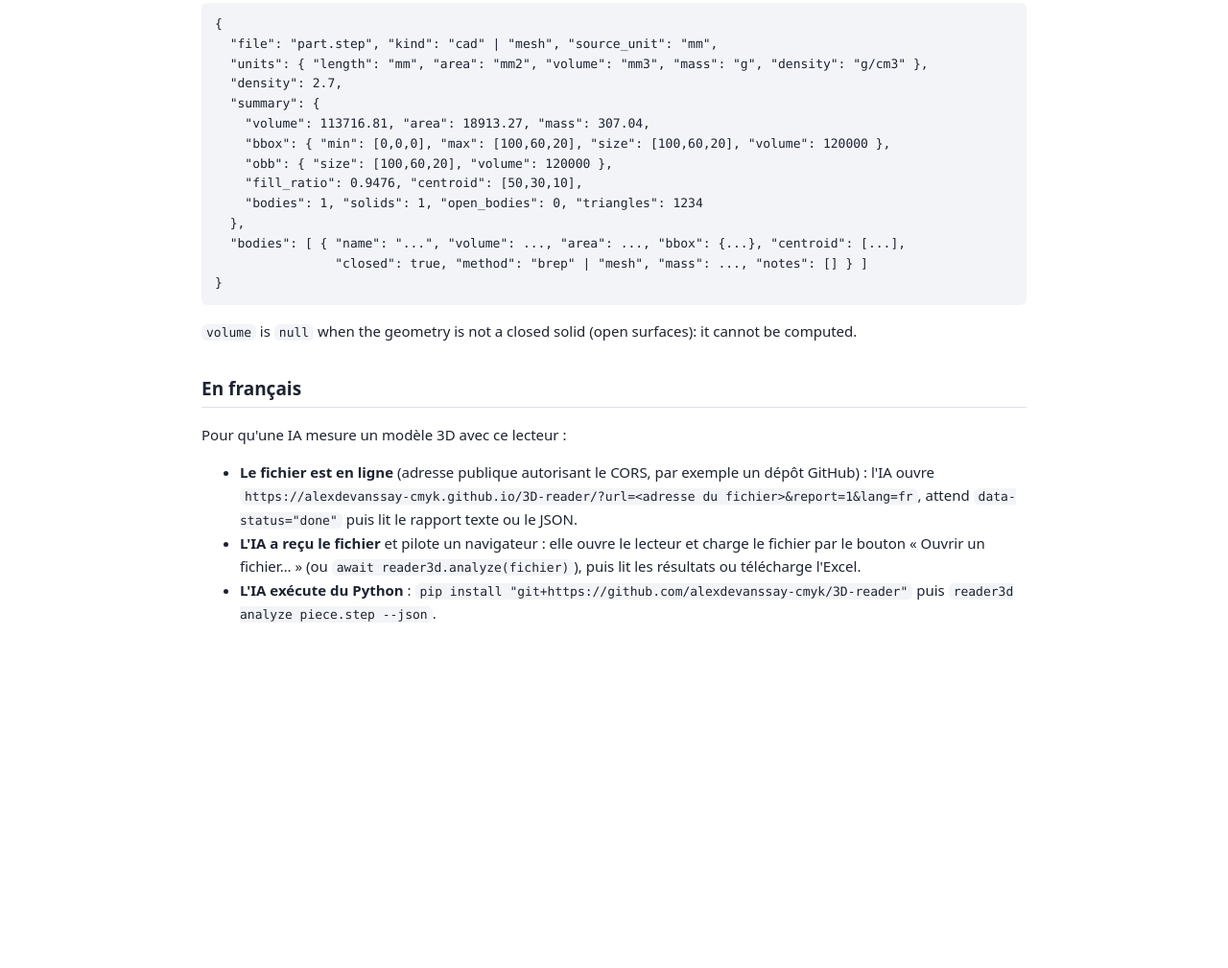
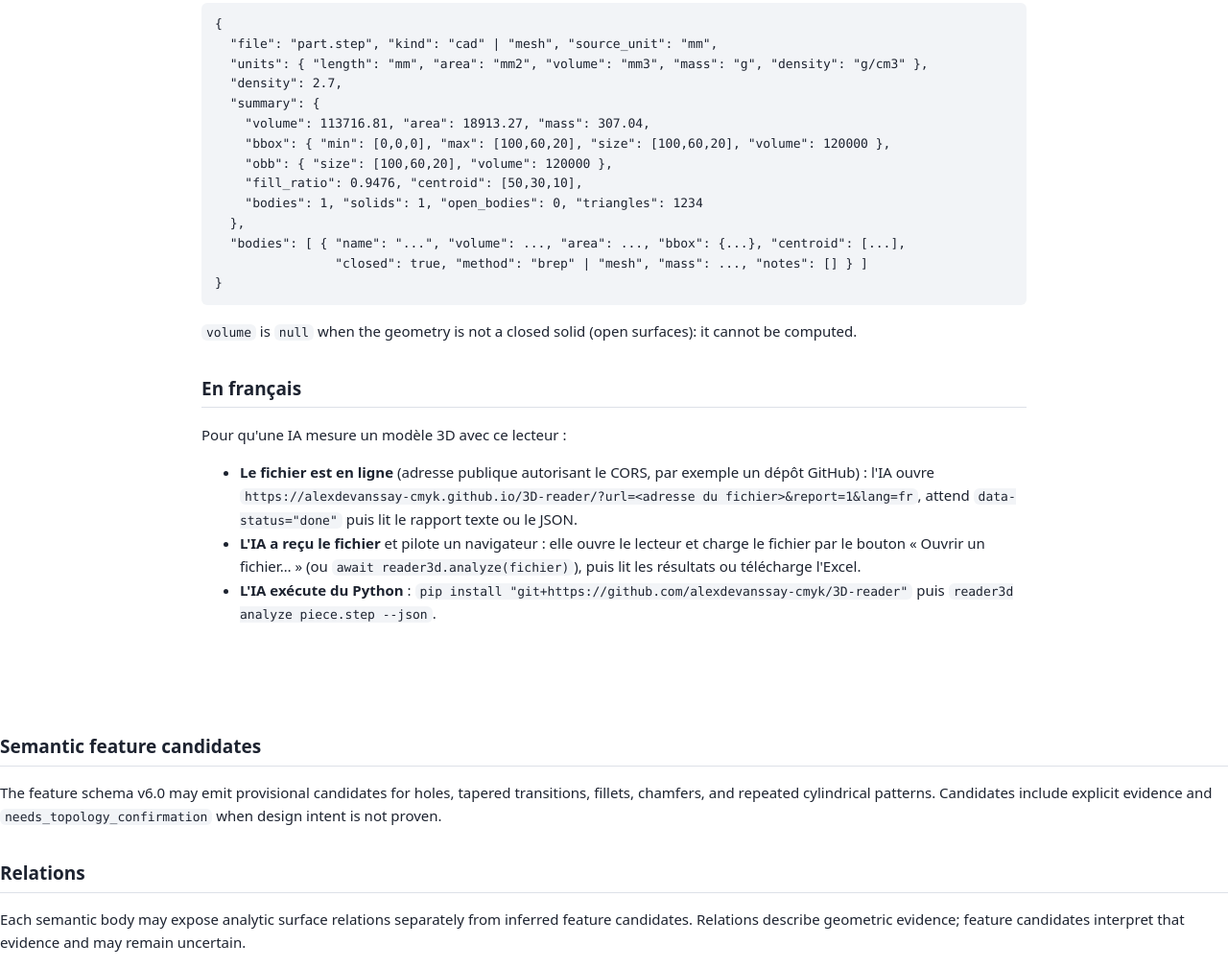
Before and after one commit to alexdevanssay-cmyk/3D-reader, a website: page web/ai.html in a window 1280 px wide. Shown: the part 2951-3960 px from the top of the page at 96% size. Before the commit the page ends 3682 px from the top, so only its background shows below. Drawn offline with Linux system fonts and the light colour scheme.

Commit message:
Resolve PR #19 conflict in web/ai.html

```diff
--- a/web/ai.html
+++ b/web/ai.html
@@ -148,5 +148,5 @@
     </ul>
   </div>
 </main>
-</body>
+<section><h2>Semantic feature candidates</h2><p>The feature schema v6.0 may emit provisional candidates for holes, tapered transitions, fillets, chamfers, and repeated cylindrical patterns. Candidates include explicit evidence and <code>needs_topology_confirmation</code> when design intent is not proven.</p></section><section><h2>Relations</h2><p>Each semantic body may expose analytic surface relations separately from inferred feature candidates. Relations describe geometric evidence; feature candidates interpret that evidence and may remain uncertain.</p></section></body>
 </html>
```
